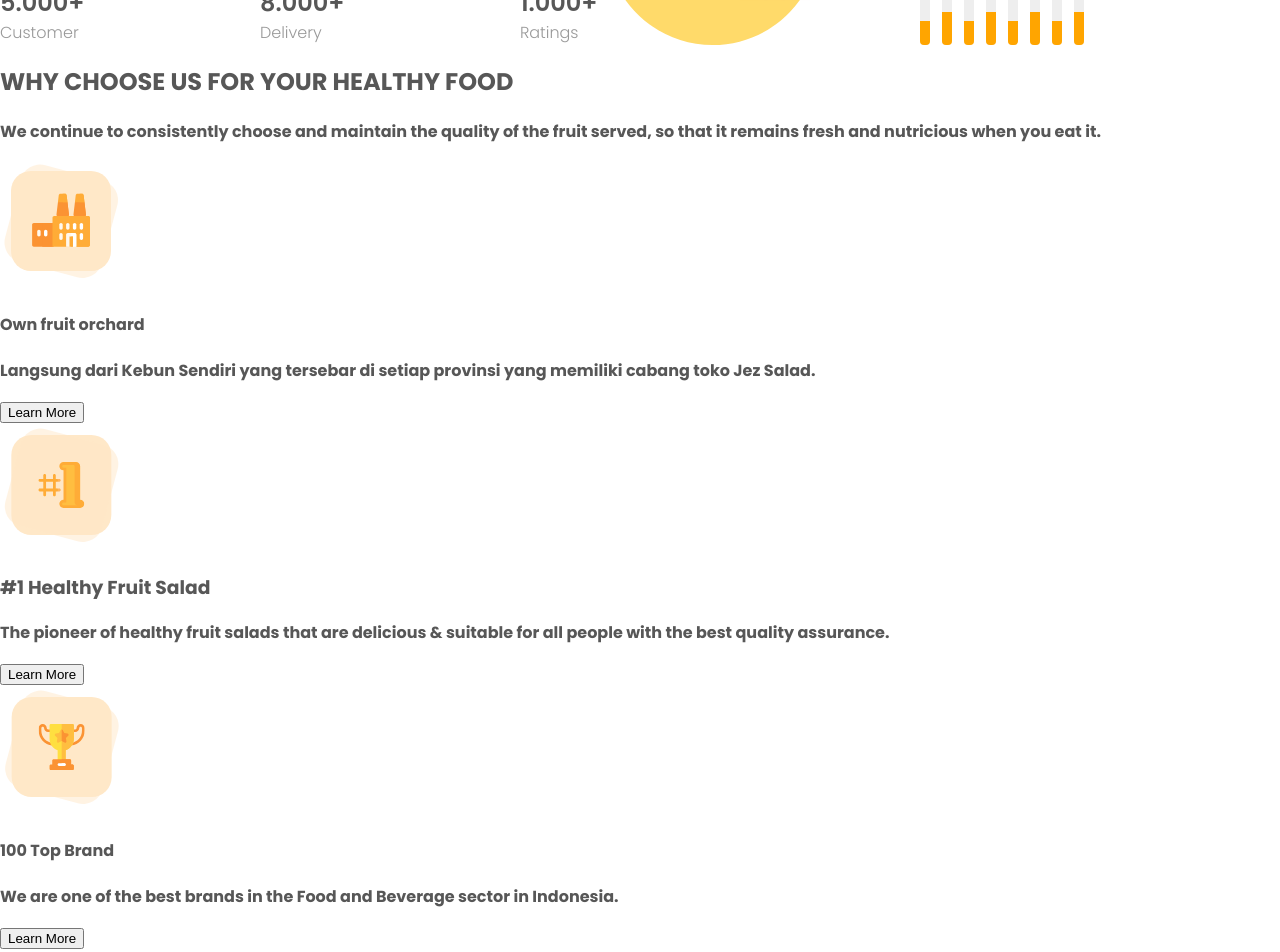
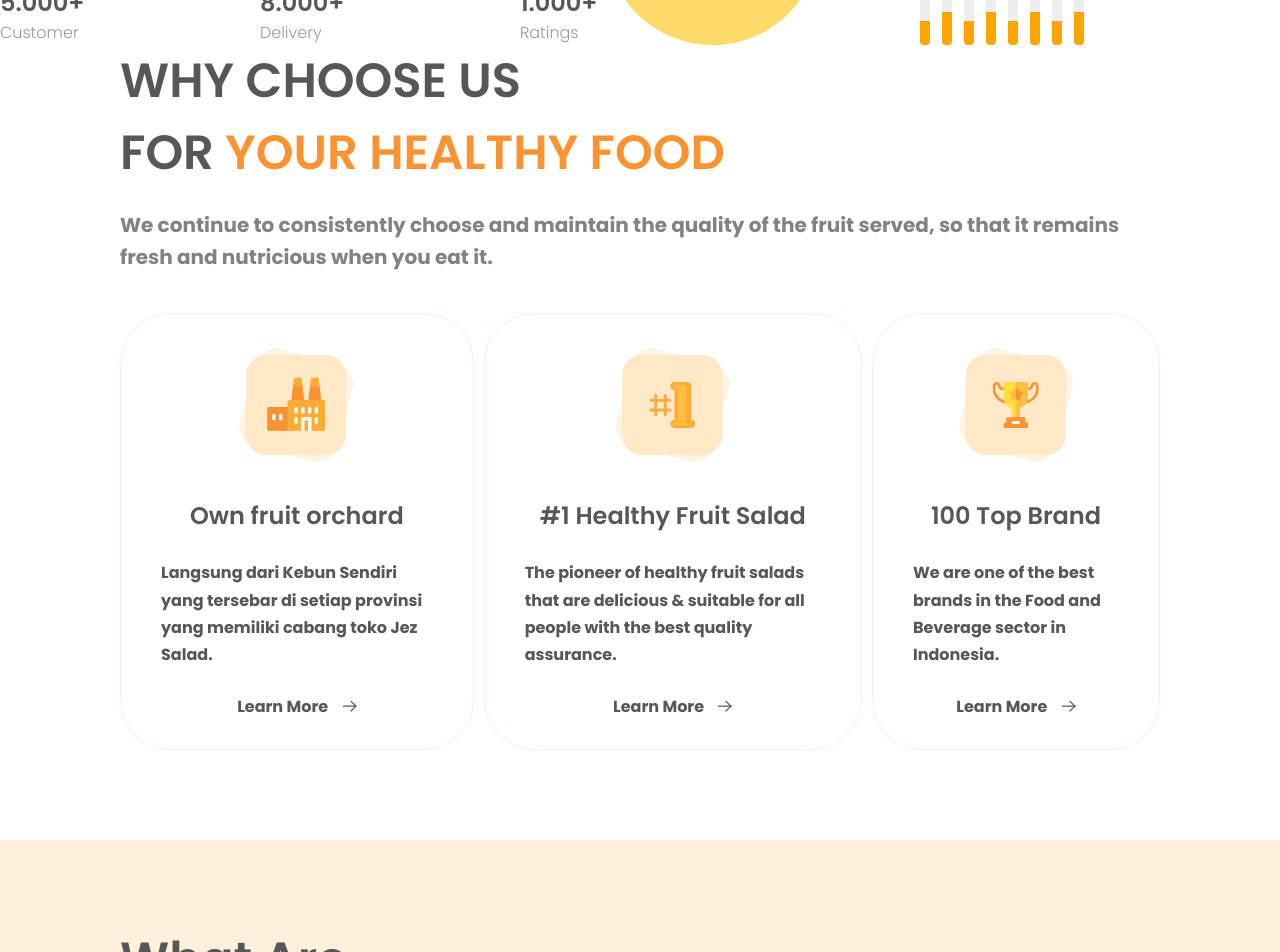
Before and after one commit to annastasyshyn/Web-Homework, a plain HTML site: page index.html in a window 1280 px wide. Shown: the part 736-1688 px from the top of the page. Drawn offline with Linux system fonts and the light colour scheme.

Commit message:
why us (unfinished)

```diff
--- a/index.html
+++ b/index.html
@@ -9,6 +9,9 @@
         <title>Jez Salad</title>
     </head>
     <body>
+
+        <!-- HEADER -->
+
         <!-- <img src="./assets/main_page_bg.png" alt="Background pattern" class="main-page-bg"/> -->
         <header class="main-page-header">
             <div class="header-container">
@@ -23,6 +26,9 @@
             </div>
         </header>
         <main>
+
+            <!-- MAIN PAGE -->
+
             <section class="main-page">
                 <div class="main-page-left">
                     <span class="highlighted">#1 Best Healthy Salad</span>
@@ -79,26 +85,38 @@
             <!-- WHY US -->
 
             <section class="benefits-section">
-                <h2>WHY CHOOSE US FOR <span>YOUR HEALTHY FOOD</span></h2>
-                <p>We continue to consistently choose and maintain the quality of the fruit served, so that it remains fresh and nutricious when you eat it.</p>
+                <div class="benefits-text">
+                    <h2 class="benefits-heading">WHY CHOOSE US<br>
+                        FOR <span class="orange-highlight">YOUR HEALTHY FOOD</span></h2>
+                    <p class="benefits-subtext">We continue to consistently choose and maintain the quality of the fruit served, so that it remains fresh and nutricious when you eat it.</p>
+                </div>
                 <div class="benefits-pages">
                     <article class="benefits-pages-item">
-                        <img src="./assets/orchard.svg" alt="Orchard"/>
-                        <h4>Own fruit orchard</h4>
-                        <p>Langsung dari Kebun Sendiri yang tersebar di setiap provinsi yang memiliki cabang toko Jez Salad.</p>
-                        <button>Learn More</button>
+                        <img class="benefit-img" src="./assets/orchard.svg" alt="Orchard"/>
+                        <h4 class="benefit-item-heading">Own fruit orchard</h4>
+                        <p class="benefit-description">Langsung dari Kebun Sendiri yang tersebar di setiap provinsi yang memiliki cabang toko Jez Salad.</p>
+                        <div class="benefit-link-container"><a class="benefit-link">
+                            Learn More
+                            <img class="benefit-arrow" src="./assets/arrow_right.svg" alt="Arrow Right"/>
+                        </a></div>
                     </article>
                     <article class="benefits-pages-item">
-                        <img src="./assets/number_one.svg" alt="Number One"/>
-                        <h3>#1 Healthy Fruit Salad</h3>
-                        <p>The pioneer of healthy fruit salads that are delicious & suitable for all people with the best quality assurance.</p>
-                        <button>Learn More</button>
+                        <img class="benefit-img" src="./assets/number_one.svg" alt="Number One"/>
+                        <h4 class="benefit-item-heading">#1 Healthy Fruit Salad</h3>
+                        <p class="benefit-description">The pioneer of healthy fruit salads that are delicious & suitable for all people with the best quality assurance.</p>
+                        <div class="benefit-link-container"><a class="benefit-link">
+                            Learn More
+                            <img class="benefit-arrow" src="./assets/arrow_right.svg" alt="Arrow Right"/>
+                        </a></div>
                     </article>
                     <article class="benefits-pages-item">
-                        <img src="./assets/championship_cup.svg" alt="Cup"/>
-                        <h4>100 Top Brand</h4>
-                        <p>We are one of the best brands in the Food and Beverage sector in Indonesia.</p>
-                        <button>Learn More</button>
+                        <img class="benefit-img" src="./assets/championship_cup.svg" alt="Cup"/>
+                        <h4 class="benefit-item-heading">100 Top Brand</h4>
+                        <p class="benefit-description">We are one of the best brands in the Food and Beverage sector in Indonesia.</p>
+                        <div class="benefit-link-container"><a class="benefit-link">
+                            Learn More
+                            <img class="benefit-arrow" src="./assets/arrow_right.svg" alt="Arrow Right"/>
+                        </a></div>
                     </article>
                 </div>
             </section>
@@ -112,7 +130,7 @@
                     <p class="reviews-subtext">We are very happy if you are satisfied with our<br>
                         service and products, let's read pure reviews from <br>
                         customers who bought our products.</p>
-                    <span class="review-pages-index"><b>02</b>/05</span>
+                    <span class="review-pages-index"><b>02 </b>/ 05</span>
                     <div class="review-pages-buttons">
                         <button class="review-button inactive-rb">
                             <img src="./assets/arrow_back.svg" alt="arrow_bwd" class="btn-img"/>
--- a/styles/styles.css
+++ b/styles/styles.css
@@ -210,6 +210,88 @@ a:active {
 
 /* Why us styles */
 
+.benefits-section {
+    margin: 0 120px;
+    margin-bottom: 90px;
+}
+
+.benefits-heading {
+    text-align: left;
+    font-size: 48px;
+    font-weight: 600;
+    width: 700px;
+    margin: 0;
+}
+
+.benefits-subtext {
+    font-size: 20px;
+    color: var(--lighter-text-color);
+    line-height: 1.6;
+}
+
+.benefits-pages {
+    display: flex;
+    justify-content: space-between;
+    gap: 10px;
+    margin-top: 40px;
+}
+
+.benefits-pages-item {
+    background: var(--white);
+    border-radius: 50px;
+    padding: 30px 40px;
+    border: 1px solid var(--accent-bg-light);
+    display: flex;
+    flex-direction: column;
+    align-items: center;
+    max-width: 310px;
+    text-align: left;
+}
+
+.benefit-item-heading {
+    font-size: 24px;
+    font-weight: 600;
+    margin-bottom: 10px;
+}
+
+.benefit-description {
+    font-size: 16px;
+    color: var(--main-text-color);
+    line-height: 1.7;
+}
+
+.benefit-link-container {
+    margin-top: 10px;
+    display: flex;
+    justify-content: left;
+    align-items: center;
+    border-radius: 100px;
+}
+
+.benefit-link {
+    color: var(--main-text-color);
+    text-decoration: none;
+    padding: 0;
+    border-radius: 50px;
+}
+
+.benefit-arrow {
+    margin-top: 0px;
+    margin-bottom: 0px;
+    margin-left: 11px;
+    width: 14px;
+    color: inherit
+}
+
+.benefit-link:hover {
+    color: var(--white);
+    transition: transform 0.7s ease;
+    background-color: var(--accent-color);
+    img {
+        filter: invert(100%) brightness(1000%);
+    }
+}
+
 /* Reviews styles */
 
 .people-review {
@@ -324,6 +406,7 @@ a:active {
     position: absolute;
     margin-top: -40px;
     height: 10%;
+    border-radius: 10px;
 }
 
 /* Menu styles */
```
Also changed, not shown: assets/arrow_right.svg (added).
